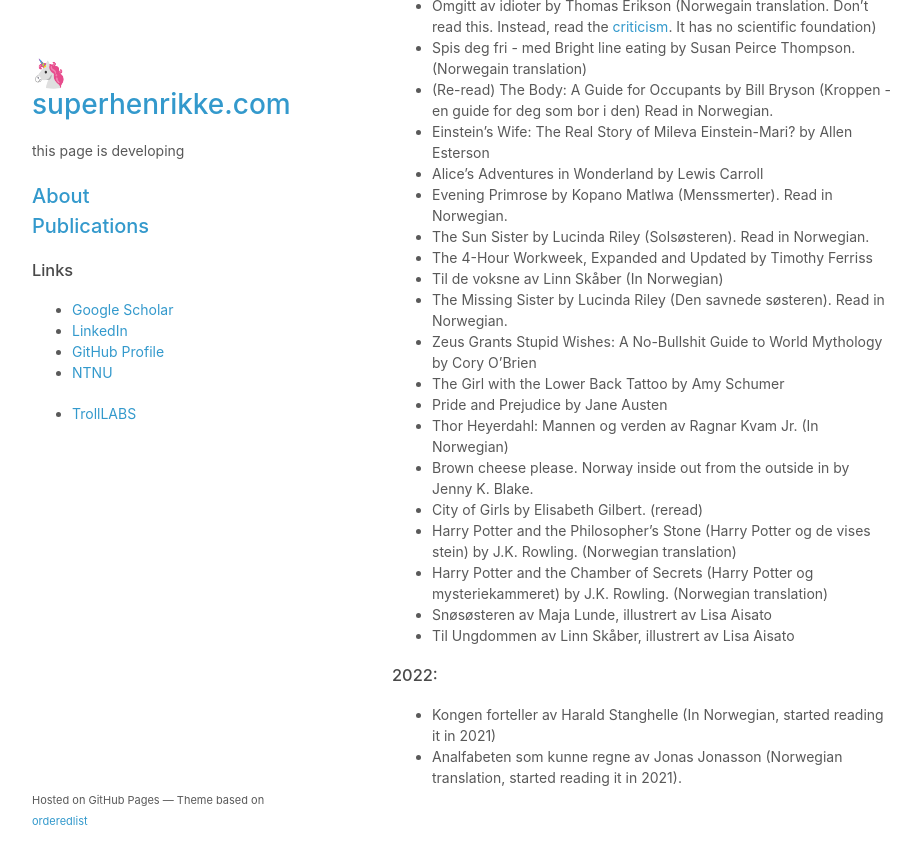
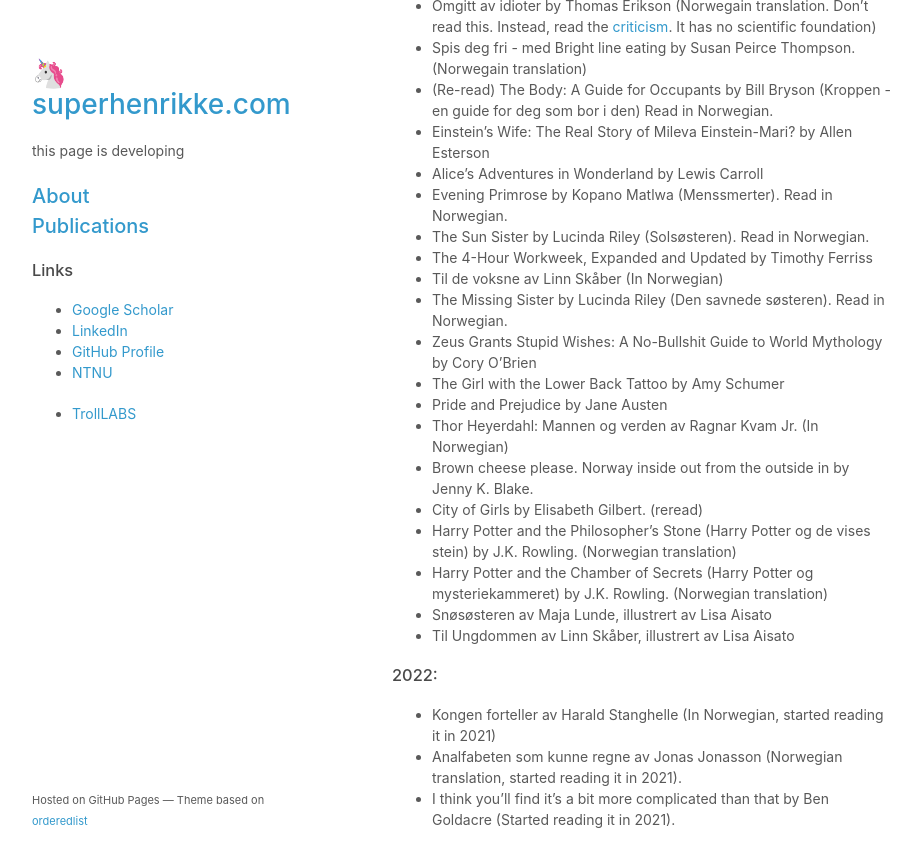
Before and after one commit to superhenrikke/superhenrikke.github.io, a Jekyll site: the page built from books.md, in a window 1280 px wide and 900 px high, scrolled down 593 px. Shown: the top 867 px of the window, without its empty margins (178-1099 px from the left). Built offline with Jekyll 4.4.1, drawn with Linux system fonts in a browser that asks for light colours; our own code applies the rules of GitHub Pages for plain Markdown files; a script that is not in the unit is left out.

Commit message:
Update books.md

```diff
--- a/books.md
+++ b/books.md
@@ -39,3 +39,4 @@
 ### 2022:
 - Kongen forteller av Harald Stanghelle (In Norwegian, started reading it in 2021)
 - Analfabeten som kunne regne av Jonas Jonasson (Norwegian translation, started reading it in 2021).
+- I think you'll find it's a bit more complicated than that by Ben Goldacre (Started reading it in 2021).
```
